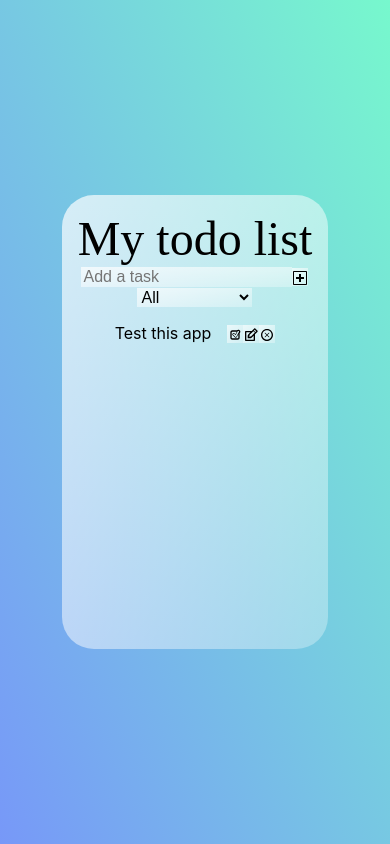
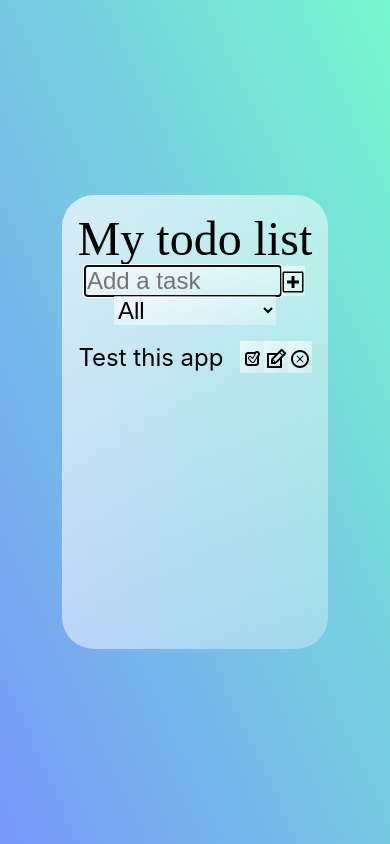
Before and after one commit to Garelay/Todo-List, a React (Create React App) app: page / in a window 390 px wide. Built offline with nearby package versions, Linux system fonts and the light colour scheme; a web font is replaced by a local one.

Commit message:
updated styling, added autofocus

```diff
--- a/src/App.css
+++ b/src/App.css
@@ -37,13 +37,19 @@
   );
 }
 .App button {
-  padding: 0;
+  padding: 1px 0 0 0;
 }
 .todo-item {
   margin-top: 1rem;
 }
+.todo-item button {
+  padding: 3px 0 0 0;
+}
 .todo-item:hover{
   background-color: rgba(255, 255, 255, 0.7);
+}
+.completed{
+  text-decoration: line-through;
 }
 
 .todo-item-text {
@@ -51,10 +57,14 @@
 }
 @media (max-width: 450px) {
   .App {
+    min-width: vw;
     padding: 1rem;
+    /* font-size: 1rem; */
+  }
+  input.input {
+    width: 12rem;
+}
+  /* .App input, button, select {
     font-size: 1rem;
-  }
-  .App input, button, select {
-    font-size: 1rem;
-  }
+  } */
 }
--- a/src/components/Form.jsx
+++ b/src/components/Form.jsx
@@ -1,22 +1,30 @@
-import React, { useState } from 'react'
+import React, { useState, useRef, useEffect } from 'react'
 import { v4 as uuidv4 } from 'uuid';
 import {GoDiffAdded} from 'react-icons/go';
+// import { useEffect } from 'react/cjs/react.development';
 
 function Form({todos,setTodos,setFilterStatus,filteredTodos}) {
     const [input, setInput] = useState("")
+    const focusRef = useRef(null)
+    useEffect(()=>{
+        handleClick()
+    },[])
 
     const handleChange = e => {
         setInput(e.target.value)
     }
     const handleSubmit = async (e) =>{
-        e.preventDefault();
-        if (input === ""){
+        e.preventDefault()
+        if (/^\s*$/.test(input)){
             return
         }
         const newTodos = [...todos, {id: uuidv4(), task: input, copleted:false, edit:false}]
-        await setTodos(newTodos);
+        await setTodos(newTodos)
         setInput("")
       }
+    const handleClick = () =>{
+        focusRef.current.focus()
+    }
     const handleFilterStatusChange = (e) =>{
         setFilterStatus(e.target.value)
     }
@@ -24,11 +32,10 @@ function Form({todos,setTodos,setFilterStatus,filteredTodos}) {
     return (
         <div className="form-container">
             <form className="form" onSubmit={handleSubmit}>
-                <input type="text" className="input" placeholder="Add a task" value={input} onChange={handleChange}/>
-                <button className="add">
+                <input type="text" className="input" placeholder="Add a task" value={input} onChange={handleChange} ref={focusRef}/>
+                <button className="add" onClick={handleClick}>
                     <GoDiffAdded/>
                 </button>
-
             </form>
             <select className = "filter-select" onChange={handleFilterStatusChange}>
                 <option value="all">All</option>
--- a/src/index.css
+++ b/src/index.css
@@ -8,6 +8,9 @@ body {
   box-sizing: border-box;
   background: linear-gradient(to top right, #7798F8, #77F8CD);
 }
+body > *{
+  box-sizing: border-box;
+}
 #root{
   height: 100vh;
   display: flex;
@@ -16,6 +19,10 @@ body {
 }
 svg {
   vertical-align: middle;
+  height: 100%;
+  margin-bottom: 2px;
+  /* width: 100%; */
+
 }
 code {
   font-family: source-code-pro, Menlo, Monaco, Consolas, 'Courier New',
```
